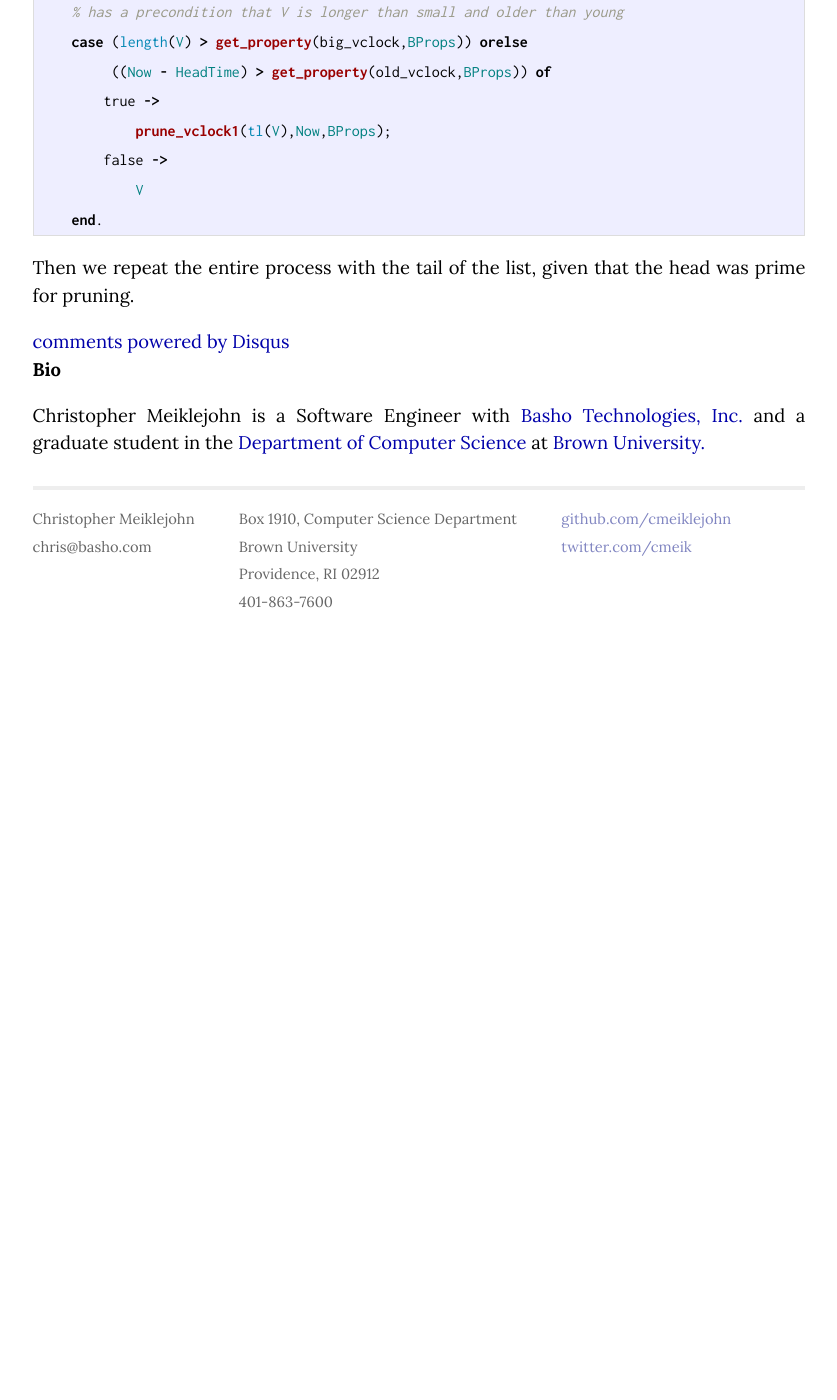
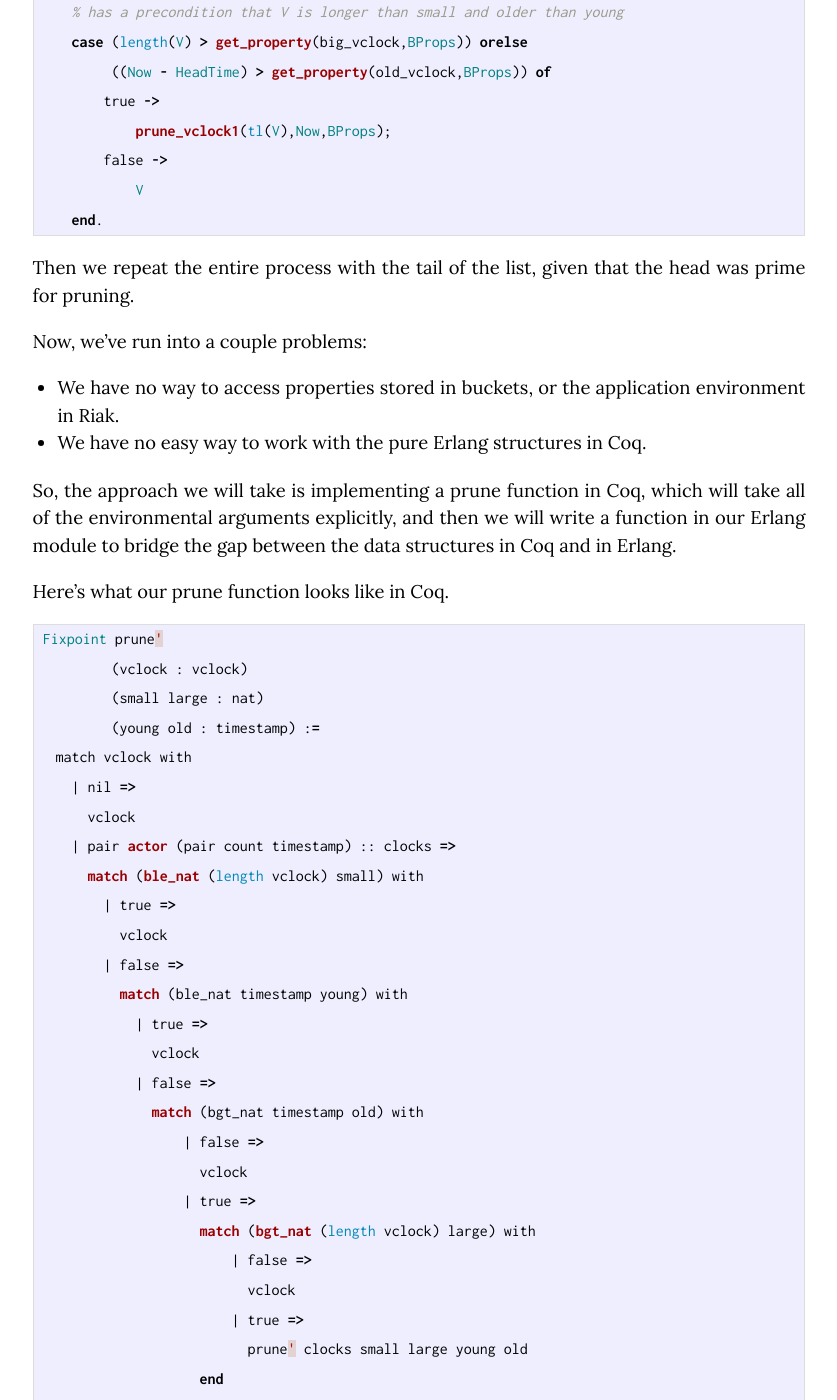
Before and after one commit to cmeiklejohn/cmeiklejohn.github.io, a Jekyll site: the page built from _posts/2013-11-18-verified-vector-clocks-an-experience-report-part-2.markdown, in a window 1280 px wide and 1400 px high, scrolled down 7113 px. Shown: the whole window, without its empty margins (221-1058 px from the left). Built offline with Jekyll 4.4.1, drawn with Linux system fonts in a browser that asks for light colours; comment, search, counter and statistics services are not loaded; before the commit the page ends 7743 px from its top, so only the background shows below that; some of the changed text lies outside the part shown.

Commit message:
Add post 2 for vvclocks.

```diff
--- a/_posts/2013-11-14-verified-vector-clocks-an-experience-report-part-2.markdown
+++ b/_posts/2013-11-18-verified-vector-clocks-an-experience-report-part-2.markdown
@@ -289,5 +289,54 @@ prune_vclock1(V,Now,BProps,HeadTime) ->
 Then we repeat the entire process with the tail of the list, given that
 the head was prime for pruning.
 
+Now, we've run into a couple problems:
+
+* We have no way to access properties stored in buckets, or the
+  application environment in Riak.
+* We have no easy way to work with the pure Erlang structures in Coq.
+
+So, the approach we will take is implementing a prune function in Coq,
+which will take all of the environmental arguments explicitly, and then
+we will write a function in our Erlang module to bridge the gap between
+the data structures in Coq and in Erlang.
+
+Here's what our prune function looks like in Coq.
+
+{% highlight erlang %}
+Fixpoint prune'
+         (vclock : vclock)
+         (small large : nat)
+         (young old : timestamp) :=
+  match vclock with
+    | nil =>
+      vclock
+    | pair actor (pair count timestamp) :: clocks =>
+      match (ble_nat (length vclock) small) with
+        | true =>
+          vclock
+        | false =>
+          match (ble_nat timestamp young) with
+            | true =>
+              vclock
+            | false =>
+              match (bgt_nat timestamp old) with
+                  | false =>
+                    vclock
+                  | true =>
+                    match (bgt_nat (length vclock) large) with
+                        | false =>
+                          vclock
+                        | true =>
+                          prune' clocks small large young old
+                    end
+              end
+          end
+      end
+  end.
+{% endhighlight %}
+
+In the next post, we'll look at how we begin integrating this with the
+`vclock` module in Riak Core.
+
 [verlang]: https://github.com/tcarstens/verlang
 [riak_core]: https://github.com/basho/riak_core
```
Also changed, not shown: other parts of _posts/2013-11-18-verified-vector-clocks-an-experience-report-part-2.markdown (+1 -1 lines).
